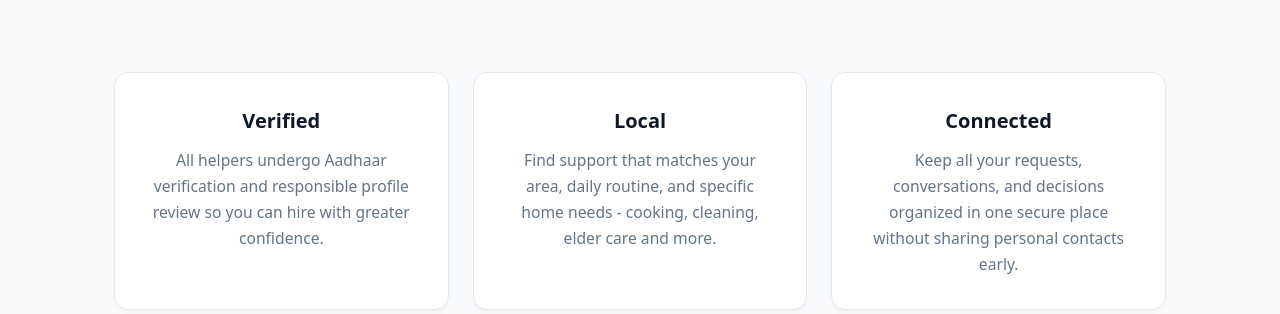
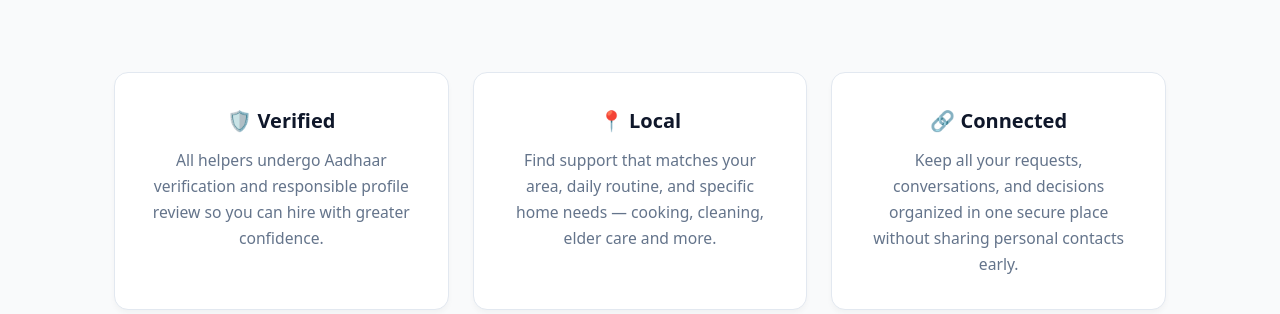
Before and after one commit to SPRandhawa/home-helper-finder, a Django app: page /about/ in a window 1280 px wide. Shown: the part 372-686 px from the top of the page. Run offline with Django 5.2, Linux system fonts and the light colour scheme; some libraries are stand-ins or nearby versions.

Commit message:
Update about.html

```diff
--- a/templates/pages/about.html
+++ b/templates/pages/about.html
@@ -96,7 +96,6 @@
     }
 
     .card,
-    .team-card,
     .value-card,
     .team-card{
       transition: all 0.25s ease;
@@ -104,7 +103,6 @@
 }
 
     .card:hover,
-    .team-card:hover,
     .value-card:hover,
     .team-card:hover{
       transform: translateY(-5px);
@@ -286,15 +284,17 @@
   <section class="section" style="padding-top: 0;">
     <div class="cards-grid">
     <div class="card">
-        <h3>Verified</h3>
+    <h3>🛡️ Verified</h3>
     <p>All helpers undergo Aadhaar verification and responsible profile review so you can hire with greater confidence.</p>
   </div>
+
     <div class="card">
-        <h3>Local</h3>
-        <p>Find support that matches your area, daily routine, and specific home needs - cooking, cleaning, elder care and more.</p>
+    <h3>📍 Local</h3>
+    <p>Find support that matches your area, daily routine, and specific home needs — cooking, cleaning, elder care and more.</p>
   </div>
+
     <div class="card">
-        <h3>Connected</h3>
+    <h3>🔗 Connected</h3>
     <p>Keep all your requests, conversations, and decisions organized in one secure place without sharing personal contacts early.</p>
   </div>
 </div>
```
Lines whose indentation alone changed are shown as unchanged.
